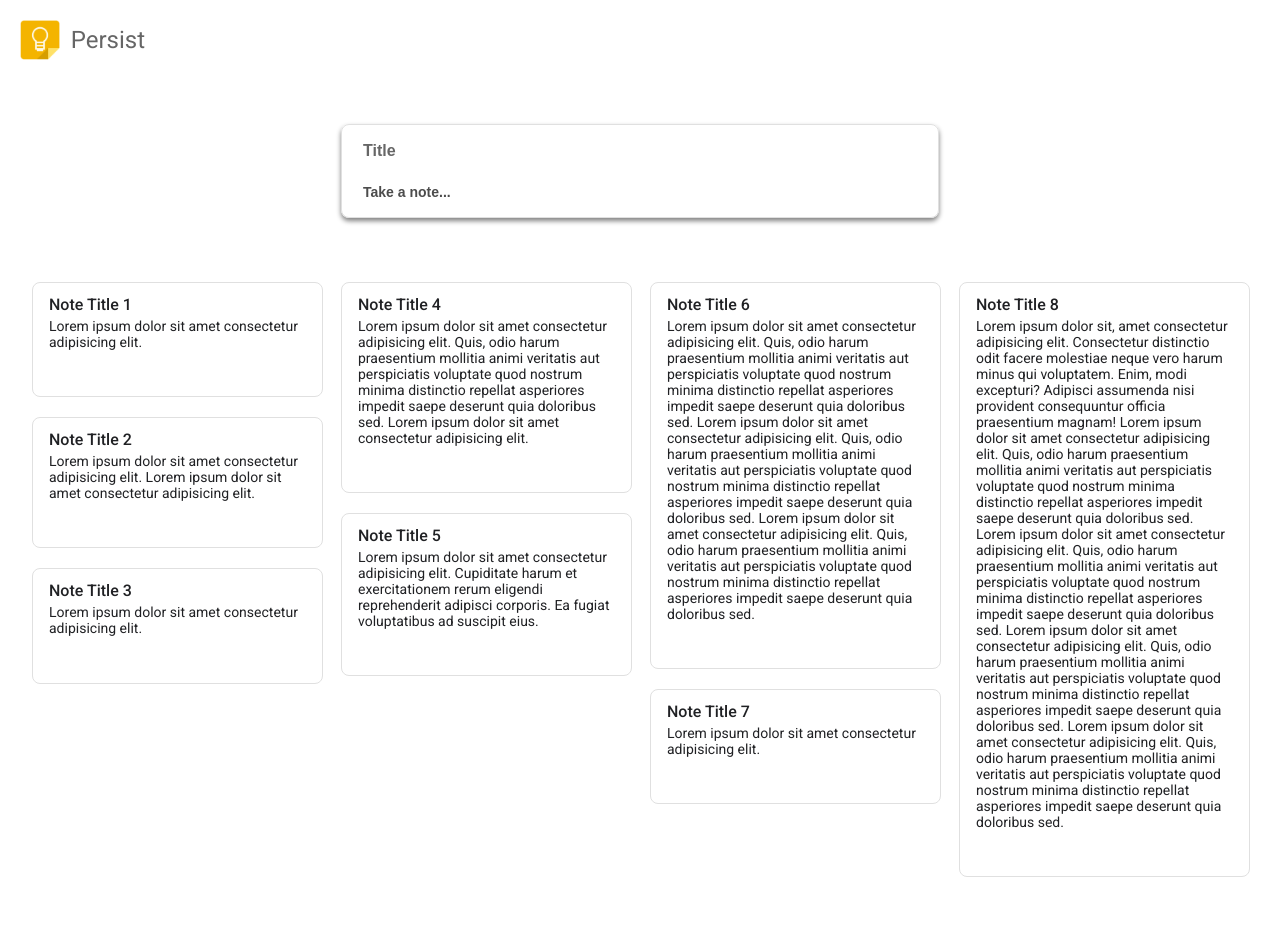
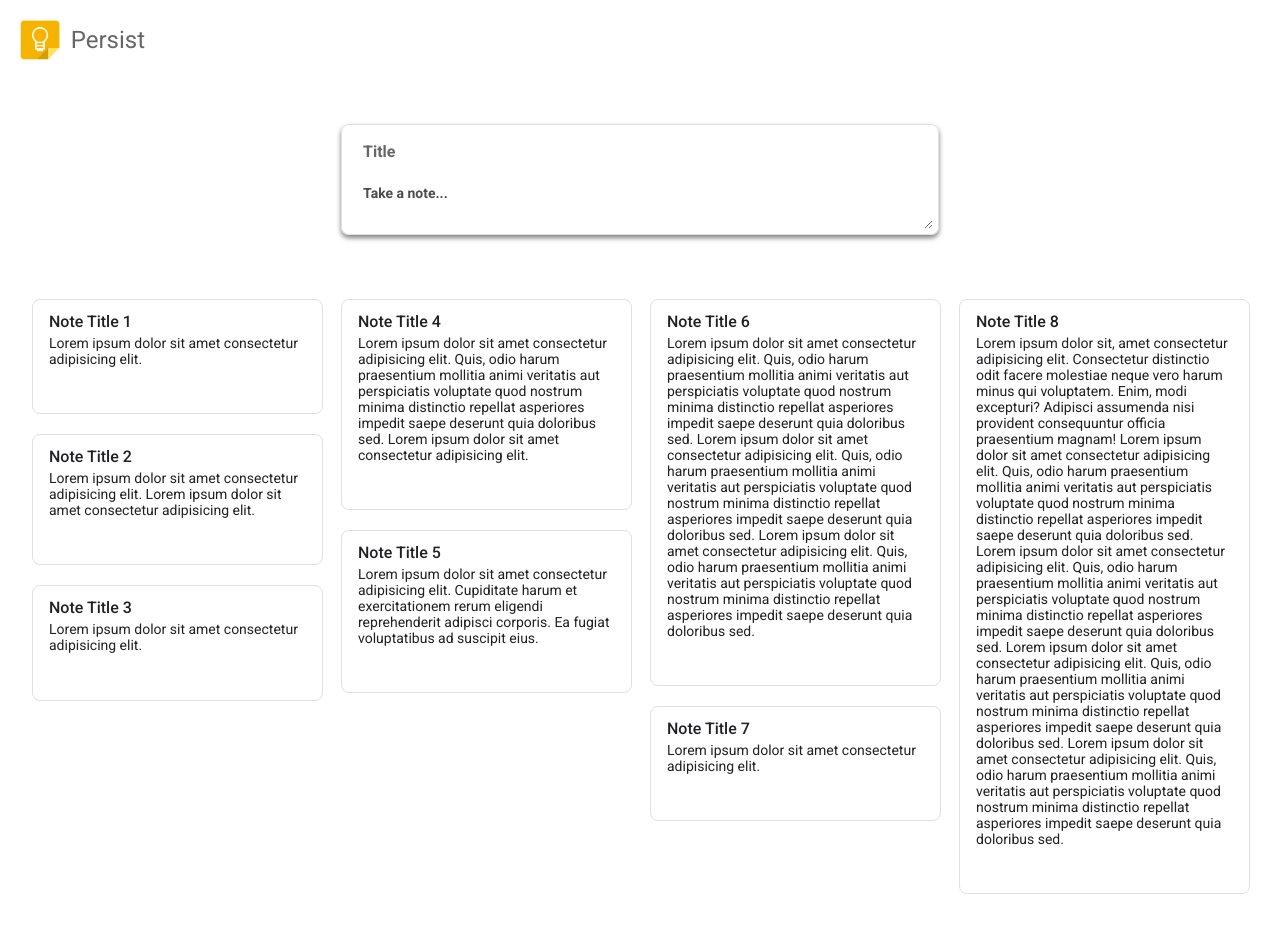
Before and after one commit to ploymahloy/keep_clone, a React (Create React App) app: page / in a window 1280 px wide. Shown: the top 932 px of the page. Built offline with nearby package versions, Linux system fonts and the light colour scheme.

Commit message:
changed favicon, changed form element to body for text body, altered UX to better match original Keep

```diff
--- a/public/index.html
+++ b/public/index.html
@@ -2,7 +2,7 @@
 <html lang="en">
   <head>
     <meta charset="utf-8" />
-    <link rel="icon" href="%PUBLIC_URL%/favicon.ico" />
+    <link rel="icon" href="%PUBLIC_URL%/keep.png" />
     <meta name="viewport" content="width=device-width, initial-scale=1" />
     <meta name="theme-color" content="#000000" />
     <meta
--- a/src/App.tsx
+++ b/src/App.tsx
@@ -8,43 +8,43 @@ const DUMMY_NOTES = [
 	{
 		id: 856,
 		title: 'Note Title 1',
-		body: 'Lorem ipsum dolor sit amet consectetur adipisicing elit.'
+		body: 'Lorem ipsum dolor sit amet consectetur adipisicing elit.',
 	},
 	{
 		id: 107,
 		title: 'Note Title 2',
-		body: 'Lorem ipsum dolor sit amet consectetur adipisicing elit. Lorem ipsum dolor sit amet consectetur adipisicing elit.'
+		body: 'Lorem ipsum dolor sit amet consectetur adipisicing elit. Lorem ipsum dolor sit amet consectetur adipisicing elit.',
 	},
 	{
 		id: 952,
 		title: 'Note Title 3',
-		body: 'Lorem ipsum dolor sit amet consectetur adipisicing elit.'
+		body: 'Lorem ipsum dolor sit amet consectetur adipisicing elit.',
 	},
 	{
 		id: 2421,
 		title: 'Note Title 4',
-		body: 'Lorem ipsum dolor sit amet consectetur adipisicing elit. Quis, odio harum praesentium mollitia animi veritatis aut perspiciatis voluptate quod nostrum minima distinctio repellat asperiores impedit saepe deserunt quia doloribus sed. Lorem ipsum dolor sit amet consectetur adipisicing elit. '
+		body: 'Lorem ipsum dolor sit amet consectetur adipisicing elit. Quis, odio harum praesentium mollitia animi veritatis aut perspiciatis voluptate quod nostrum minima distinctio repellat asperiores impedit saepe deserunt quia doloribus sed. Lorem ipsum dolor sit amet consectetur adipisicing elit. ',
 	},
 	{
 		id: 6289,
 		title: 'Note Title 5',
-		body: 'Lorem ipsum dolor sit amet consectetur adipisicing elit. Cupiditate harum et exercitationem rerum eligendi reprehenderit adipisci corporis. Ea fugiat voluptatibus ad suscipit eius.'
+		body: 'Lorem ipsum dolor sit amet consectetur adipisicing elit. Cupiditate harum et exercitationem rerum eligendi reprehenderit adipisci corporis. Ea fugiat voluptatibus ad suscipit eius.',
 	},
 	{
 		id: 5421,
 		title: 'Note Title 6',
-		body: 'Lorem ipsum dolor sit amet consectetur adipisicing elit. Quis, odio harum praesentium mollitia animi veritatis aut perspiciatis voluptate quod nostrum minima distinctio repellat asperiores impedit saepe deserunt quia doloribus sed. Lorem ipsum dolor sit amet consectetur adipisicing elit. Quis, odio harum praesentium mollitia animi veritatis aut perspiciatis voluptate quod nostrum minima distinctio repellat asperiores impedit saepe deserunt quia doloribus sed. Lorem ipsum dolor sit amet consectetur adipisicing elit. Quis, odio harum praesentium mollitia animi veritatis aut perspiciatis voluptate quod nostrum minima distinctio repellat asperiores impedit saepe deserunt quia doloribus sed.'
+		body: 'Lorem ipsum dolor sit amet consectetur adipisicing elit. Quis, odio harum praesentium mollitia animi veritatis aut perspiciatis voluptate quod nostrum minima distinctio repellat asperiores impedit saepe deserunt quia doloribus sed. Lorem ipsum dolor sit amet consectetur adipisicing elit. Quis, odio harum praesentium mollitia animi veritatis aut perspiciatis voluptate quod nostrum minima distinctio repellat asperiores impedit saepe deserunt quia doloribus sed. Lorem ipsum dolor sit amet consectetur adipisicing elit. Quis, odio harum praesentium mollitia animi veritatis aut perspiciatis voluptate quod nostrum minima distinctio repellat asperiores impedit saepe deserunt quia doloribus sed.',
 	},
 	{
 		id: 629,
 		title: 'Note Title 7',
-		body: 'Lorem ipsum dolor sit amet consectetur adipisicing elit.'
+		body: 'Lorem ipsum dolor sit amet consectetur adipisicing elit.',
 	},
 	{
 		id: 113,
 		title: 'Note Title 8',
-		body: 'Lorem ipsum dolor sit, amet consectetur adipisicing elit. Consectetur distinctio odit facere molestiae neque vero harum minus qui voluptatem. Enim, modi excepturi? Adipisci assumenda nisi provident consequuntur officia praesentium magnam! Lorem ipsum dolor sit amet consectetur adipisicing elit. Quis, odio harum praesentium mollitia animi veritatis aut perspiciatis voluptate quod nostrum minima distinctio repellat asperiores impedit saepe deserunt quia doloribus sed. Lorem ipsum dolor sit amet consectetur adipisicing elit. Quis, odio harum praesentium mollitia animi veritatis aut perspiciatis voluptate quod nostrum minima distinctio repellat asperiores impedit saepe deserunt quia doloribus sed. Lorem ipsum dolor sit amet consectetur adipisicing elit. Quis, odio harum praesentium mollitia animi veritatis aut perspiciatis voluptate quod nostrum minima distinctio repellat asperiores impedit saepe deserunt quia doloribus sed. Lorem ipsum dolor sit amet consectetur adipisicing elit. Quis, odio harum praesentium mollitia animi veritatis aut perspiciatis voluptate quod nostrum minima distinctio repellat asperiores impedit saepe deserunt quia doloribus sed.'
-	}
+		body: 'Lorem ipsum dolor sit, amet consectetur adipisicing elit. Consectetur distinctio odit facere molestiae neque vero harum minus qui voluptatem. Enim, modi excepturi? Adipisci assumenda nisi provident consequuntur officia praesentium magnam! Lorem ipsum dolor sit amet consectetur adipisicing elit. Quis, odio harum praesentium mollitia animi veritatis aut perspiciatis voluptate quod nostrum minima distinctio repellat asperiores impedit saepe deserunt quia doloribus sed. Lorem ipsum dolor sit amet consectetur adipisicing elit. Quis, odio harum praesentium mollitia animi veritatis aut perspiciatis voluptate quod nostrum minima distinctio repellat asperiores impedit saepe deserunt quia doloribus sed. Lorem ipsum dolor sit amet consectetur adipisicing elit. Quis, odio harum praesentium mollitia animi veritatis aut perspiciatis voluptate quod nostrum minima distinctio repellat asperiores impedit saepe deserunt quia doloribus sed. Lorem ipsum dolor sit amet consectetur adipisicing elit. Quis, odio harum praesentium mollitia animi veritatis aut perspiciatis voluptate quod nostrum minima distinctio repellat asperiores impedit saepe deserunt quia doloribus sed.',
+	},
 ];
 
 function App() {
@@ -57,11 +57,11 @@ function App() {
 		setTitle(e.target.value);
 	};
 
-	const handleNewBody = (e: ChangeEvent<HTMLInputElement>) => {
+	const handleNewBody = (e: ChangeEvent<HTMLTextAreaElement>) => {
 		setBody(e.target.value);
 	};
 
-	const handleFormSubmit = (e: ChangeEvent<HTMLInputElement>) => {
+	const handleFormSubmit = (e: any) => {
 		e.preventDefault();
 
 		const newNote = {
@@ -86,10 +86,6 @@ function App() {
 		} else return;
 	};
 
-	const formSubmitHandler = (e: any) => {
-		handleFormSubmit(e);
-  };
-
 	const deleteNote = (id: any) => {
 		setNotes(notes.filter((note) => note.id !== id));
 	};
@@ -101,18 +97,19 @@ function App() {
 				{'Persist'}
 			</div>
 			<main className={styles.main}>
-				<form className={styles.form}>
+				<form className={styles.form} onBlur={handleFormSubmit}>
 					<input
 						className={styles.form_title}
 						placeholder="Title"
+						tabIndex={1}
 						onChange={handleNewTitle}
 						onKeyPress={formKeyPressHandler}
 						value={title}
 					/>
-					<input
+					<textarea
 						className={styles.form_body}
 						placeholder="Take a note..."
-						onBlur={formSubmitHandler}
+						tabIndex={0}
 						onChange={handleNewBody}
 						onKeyPress={formKeyPressHandler}
 						value={body}
--- a/src/styles/App.module.scss
+++ b/src/styles/App.module.scss
@@ -51,6 +51,7 @@
 
 		font-size: 16px;
 		font-weight: 600;
+    font-family: Roboto;
 
 		&:focus {
 			outline: none;
--- a/src/styles/Modal.module.scss
+++ b/src/styles/Modal.module.scss
@@ -17,11 +17,11 @@
 	left: 50%;
 	transform: translate(-50%, -50%);
 
+  margin: 1rem;
+  padding: 5px;
   display: flex;
   flex-direction: column;
   justify-content: space-between;
-  margin: 1rem;
-  padding: 5px;
 
   min-height: 180px;
   min-width: 600px;
@@ -56,14 +56,10 @@
   width: 100%;
   height: 180px;
   resize: none;
+  overflow: scroll;
 
   font-family: Roboto;
   font-size: 16px;
-}
-
-.button_wrapper {
-  display: flex;
-  justify-content: flex-end;
 }
 
 .button {
```
Lines whose indentation alone changed are shown as unchanged.
